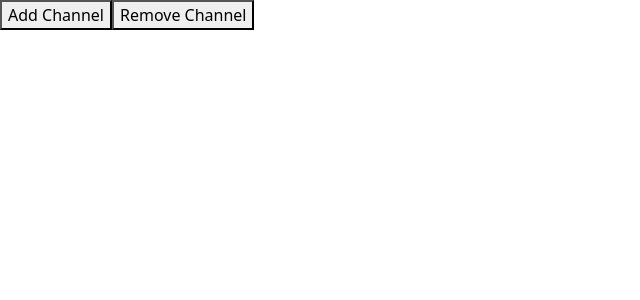
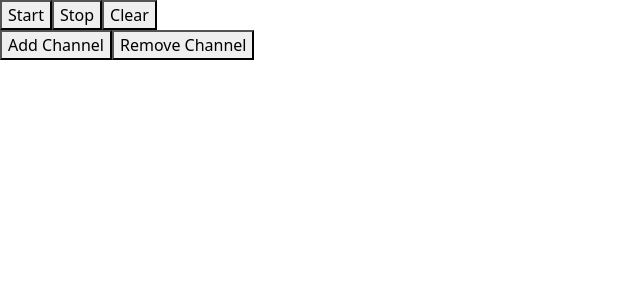
Before and after one commit to uguryilmazdev/react-data-visualizer, a React (Vite) app: page / in a window 1280 px wide. Shown: the top 300 px of the page, without its empty margins (0-640 px from the left). Built offline with nearby package versions, Linux system fonts and the light colour scheme.

Commit message:
Add start-stop-clear functionality

```diff
--- a/src/App.jsx
+++ b/src/App.jsx
@@ -1,16 +1,19 @@
 // eslint-disable-next-line no-unused-vars
 import React from "react"
 import { ChannelProvider } from "./context/ChannelContext"
+import { GeneratorProvider } from "./context/GeneratorContext"
 import DataVisualization from "./components/DataVisualization/DataVisualization"
 import ControlPanel from "./components/ControlPanel/ControlPanel"
 
 function App() {
   return (
     <ChannelProvider>
-      <>
-        <DataVisualization />
-        <ControlPanel />
-      </>
+      <GeneratorProvider>
+        <>
+          <DataVisualization />
+          <ControlPanel />
+        </>
+      </GeneratorProvider>
     </ChannelProvider>
   )
 }
--- a/src/components/ControlPanel/ControlPanel.jsx
+++ b/src/components/ControlPanel/ControlPanel.jsx
@@ -1,14 +1,21 @@
 // eslint-disable-next-line no-unused-vars
 import React from "react";
 import { useChannel } from "../../context/ChannelContext";
+import { useGenerator } from "../../context/GeneratorContext";
 
 function ControlPanel() {
-    const { addChannel, removeChannel } = useChannel();
+    const { addChannel, removeChannel, clearAllChannels } = useChannel();
+    const { startGenerator, stopGenerator } = useGenerator();
 
     return (
         <section>
             <div>
-
+                <button onClick={startGenerator}>Start</button>
+                <button onClick={stopGenerator}>Stop</button>
+                <button onClick={() => {
+                    stopGenerator();
+                    clearAllChannels();
+                }}>Clear</button>
             </div>
             <div>
                 <button onClick={addChannel}>Add Channel</button>
--- a/src/components/DataVisualization/Channel.jsx
+++ b/src/components/DataVisualization/Channel.jsx
@@ -2,26 +2,40 @@
 import React, {useState, useEffect} from "react";
 import getRandomInt from "../../utils/randomGenerator";
 import { useChannel } from "../../context/ChannelContext";
+import { useGenerator } from "../../context/GeneratorContext"
 
 // eslint-disable-next-line react/prop-types
 function Channel({ channelID }) {
-    const { updateChannelValues } = useChannel();
+    const { isCleared, updateChannelValues } = useChannel();
+    const { isActive } = useGenerator();
     const [randomNumbers, setRandomNumbers] = useState([]);
 
     // Generate a random number within the spesified time interval
+    // Control start - stop button activity
     useEffect(() => {
-        const interval = setInterval(() => {
-            const newRandomNumber = getRandomInt(0, 10);
-            setRandomNumbers(prevNumbers => [...prevNumbers, newRandomNumber]);
-        }, 1000);
+        let interval;
+
+        if (isActive) {
+            interval = setInterval(() => {
+                const newRandomNumber = getRandomInt(0, 10);
+                setRandomNumbers(prevNumbers => [...prevNumbers, newRandomNumber]);
+            }, 1000);
+        }
 
         return () => clearInterval(interval);
-    }, []);
+    }, [isActive]);
 
     // Update channel values
     useEffect(() => {
             updateChannelValues(channelID, randomNumbers);
     }, [randomNumbers]);
+
+    // Clear random number
+    useEffect(() => {
+        if (isCleared) {
+            setRandomNumbers([]);
+        }
+    }, [isCleared])
 
     return (
     <article>
--- a/src/context/ChannelContext.jsx
+++ b/src/context/ChannelContext.jsx
@@ -10,6 +10,7 @@ export function useChannel() {
 // eslint-disable-next-line react/prop-types
 export function ChannelProvider({children}) {
     const [channels, setChannels] = useState([]);
+    const [isCleared, setIsCleared] = useState(false);
 
     function addChannel() {
         setChannels(prevChannels => [...prevChannels,[]]);
@@ -27,6 +28,14 @@ export function ChannelProvider({children}) {
         })
     }
 
+    function clearAllChannels() {
+        setIsCleared(true);
+
+        setTimeout(() => {
+            setIsCleared(false);
+          }, 500);
+      }
+
     function getAllChannelValues() {
         return channels;
     }
@@ -35,9 +44,11 @@ export function ChannelProvider({children}) {
         <ChannelContext.Provider
             value={{
                 channels,
+                isCleared,
                 addChannel,
                 removeChannel,
                 updateChannelValues,
+                clearAllChannels,
                 getAllChannelValues,
             }}
         >
--- /dev/null
+++ b/src/context/GeneratorContext.jsx
@@ -0,0 +1,32 @@
+// eslint-disable-next-line no-unused-vars
+import React, {createContext, useContext, useState} from "react";
+
+const GeneratorContext = createContext();
+
+export function useGenerator() {
+    return useContext(GeneratorContext);
+}
+
+// eslint-disable-next-line react/prop-types
+export function GeneratorProvider({ children }) {
+    const [isActive, setIsActive] = useState(false);
+
+    function startGenerator() {
+        setIsActive(true);
+    }
+
+    function stopGenerator() {
+        setIsActive(false);
+    }
+
+    return (
+        <GeneratorContext.Provider
+        value={{
+            isActive,
+            startGenerator,
+            stopGenerator,
+        }}>
+            {children}
+        </GeneratorContext.Provider>
+    )
+}
```
